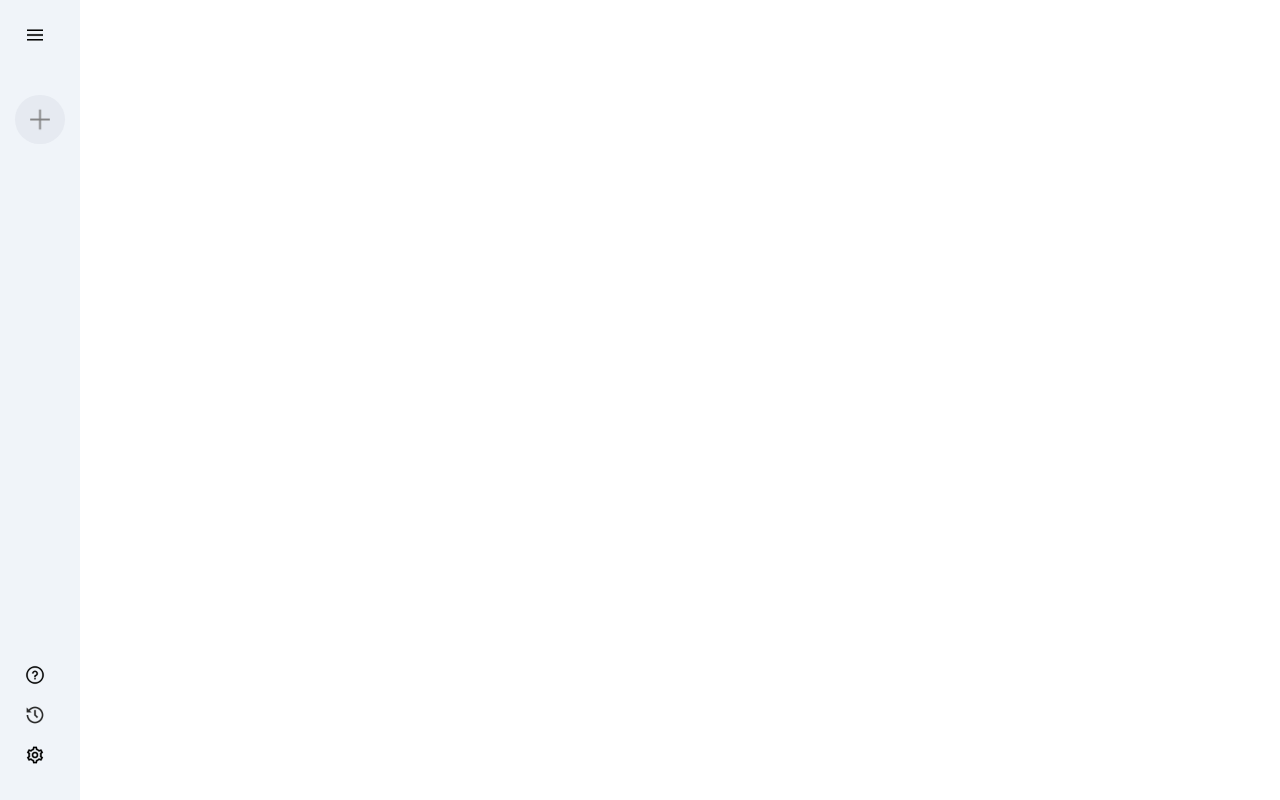
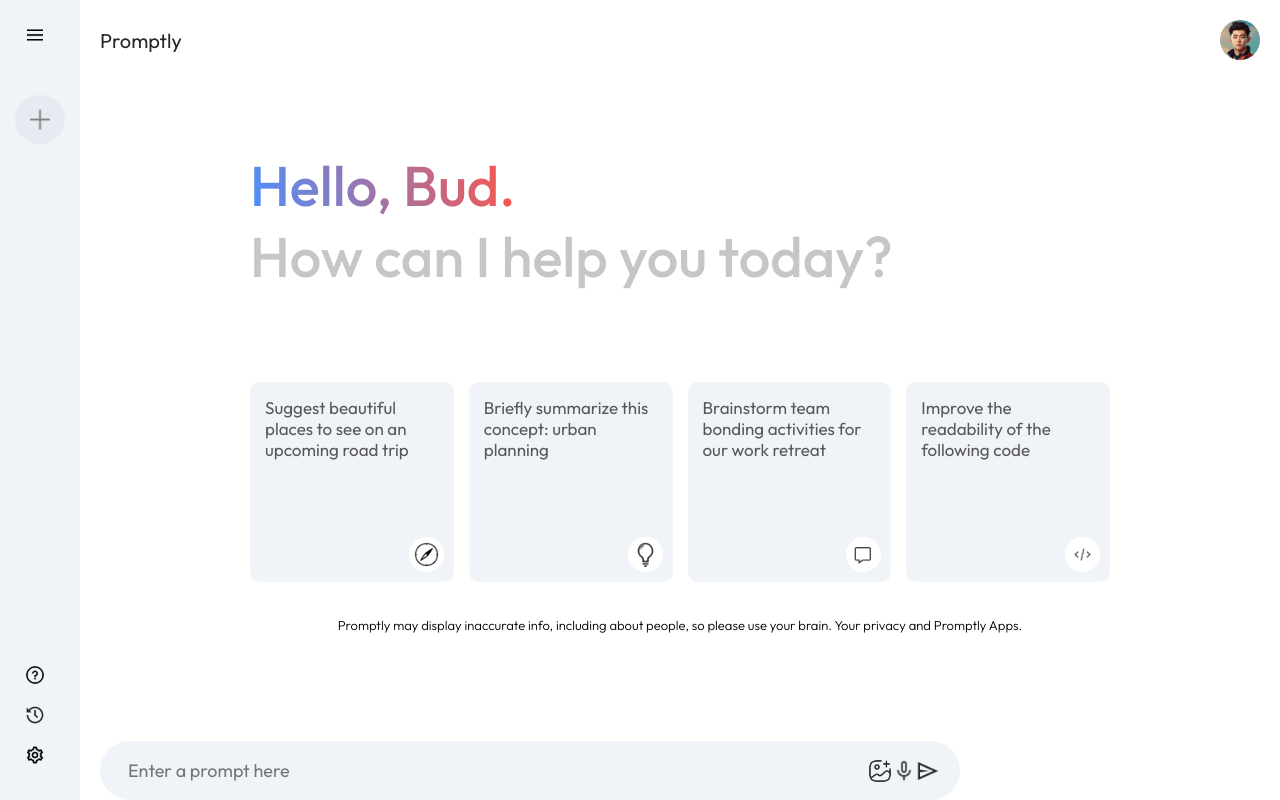
Before and after one commit to Mayuurrr/Promptly, a React (Vite) app: page / in a window 1280 px wide. Built offline with nearby package versions, Linux system fonts and the light colour scheme.

Commit message:
Main compo

```diff
--- a/src/App.jsx
+++ b/src/App.jsx
@@ -1,10 +1,12 @@
 import React from 'react'
 import Sidebar from './components/Sidebar/Sidebar'
+import Main from './components/Main/Main'
 
 const App = () => {
   return (
     <>
     <Sidebar/>
+    <Main/>
     </>
   )
 }
--- /dev/null
+++ b/src/components/Main/Main.css
@@ -0,0 +1,119 @@
+.main {
+    flex : 1;
+    min-height: 100vh;
+    padding-bottom: 15vh;
+    position: relative;
+}
+
+.main .nav {
+    display: flex;
+    align-items: center;
+    justify-content: space-between;
+    font-size: 20px;
+    padding: 20px;
+    color: #282828;
+}
+
+.main .nav img {
+    width: 40px;
+    border-radius: 50px;
+}
+
+.main-container {
+    max-width: 900px;
+    margin: auto;
+}
+
+.main .greet{
+    margin: 50px 0px;
+    font-size: 56px;
+    color: #c4c7c5;
+    font-weight: 500;
+    padding: 20px;
+}
+
+.main .greet span {
+    background: -webkit-linear-gradient(16deg,#4b90ff,#ff5546);
+    -webkit-background-clip: text;
+    -webkit-text-fill-color: transparent;
+}
+
+.main .cards {
+    display: grid;
+    grid-template-columns: repeat(auto-fill, minmax(180px,1fr));
+    gap: 15px;
+    padding: 20px;
+}
+
+.main .card {
+    height: 200px;
+    padding: 15px;
+    background-color: #f0f4f9;
+    border-radius: 10px;
+    position: relative;
+    cursor: pointer;
+}
+
+.main .card img {
+    width: 35px;
+    padding: 5px;
+    position: absolute;
+    background-color: white;
+    border-radius: 20px;
+    bottom: 10px;
+    right: 10px;
+}
+
+.main .card {
+    color: #585858;
+    font-size: 17px;
+}
+
+.main .card:hover {
+    background-color: #dfe4ea;
+}
+
+.main-bottom {
+    position: absolute;
+    bottom: 0;
+    width: 100%;
+    max-width: 900px;
+    padding: 0px 20px;
+    margin: auto;
+}
+
+ .search-box {
+    display: flex;
+    align-items: center;
+    justify-content: space-between;
+    background-color: #f0f4f9;
+    padding: 10px 20px;
+    border-radius: 50px;
+ }
+
+ .search-box img {
+    width: 24px;
+    cursor: pointer;
+ }
+
+ .search-box input {
+    flex: 1;
+    background-color: transparent;
+    border: none;
+    outline: none;
+    padding: 8px;
+    font-size: 18px;
+ }
+
+ .search-box div {
+    display: flex;
+    align-items: center;
+    gap: 15px;
+ }
+
+ .main .bottom-info {
+     font-size: 13px;
+     margin: 15px auto;
+     text-align: center;
+     font-weight: 300;
+ }
--- /dev/null
+++ b/src/components/Main/Main.jsx
@@ -0,0 +1,51 @@
+import React from 'react';
+import './Main.css';
+import { assets } from '../../assets/assets';
+
+const Main = () => {
+    return (
+        <div className='main'>
+            <div className="nav">
+                <p>Promptly</p>
+                <img src={assets.user_icon} alt="User Icon" />
+            </div>
+            <div className="main-container">
+                <div className="greet">
+                    <p><span>Hello, Bud.</span></p>
+                    <p>How can I help you today?</p>
+                </div>
+                <div className="cards">
+                    <div className="card">
+                        <p>Suggest beautiful places to see on an upcoming road trip</p>
+                        <img src={assets.compass_icon} alt="Compass Icon" />
+                    </div>
+                    <div className="card">
+                        <p>Briefly summarize this concept: urban planning</p>
+                        <img src={assets.bulb_icon} alt="Bulb Icon" />
+                    </div>
+                    <div className="card">
+                        <p>Brainstorm team bonding activities for our work retreat</p>
+                        <img src={assets.message_icon} alt="Message Icon" />
+                    </div>
+                    <div className="card">
+                        <p>Improve the readability of the following code</p>
+                        <img src={assets.code_icon} alt="Code Icon" />
+                    </div>
+                </div>
+            </div>
+            <div className="main-bottom">
+                <div className="search-box">
+                    <input type="text" placeholder='Enter a prompt here' />
+                    <img src={assets.gallery_icon} alt="Gallery Icon" />
+                    <img src={assets.mic_icon} alt="Mic Icon" />
+                    <img src={assets.send_icon} alt="Send Icon" />
+                </div>
+            </div>
+            <p className='bottom-info'>
+                Promptly may display inaccurate info, including about people, so please use your brain. Your privacy and Promptly Apps.
+            </p>
+        </div>
+    );
+};
+
+export default Main;
```
